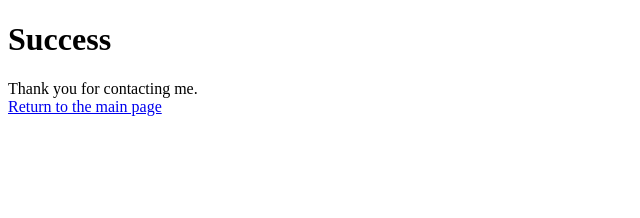
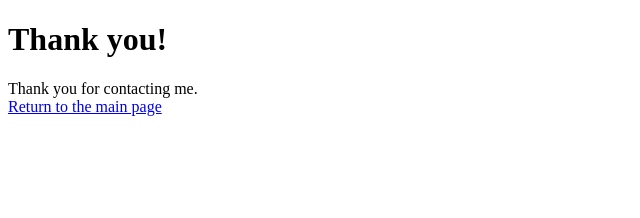
Before and after one commit to mathiascode/mathias.is, a Jekyll site: the page built from success.md, in a window 1280 px wide. Shown: the top 218 px of the page, without its empty margins (0-640 px from the left). Built offline with Jekyll 4.4.1, drawn with Linux system fonts in a browser that asks for light colours; our own code applies the rules of GitHub Pages for plain Markdown files.

Commit message:
Changed title

```diff
--- a/success.md
+++ b/success.md
@@ -1,6 +1,6 @@
 ---
 layout: default
 ---
-# Success
+# Thank you!
 Thank you for contacting me.
 [Return to the main page]({{ site.url }})
```
